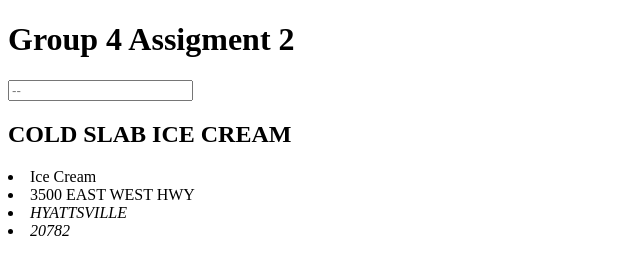
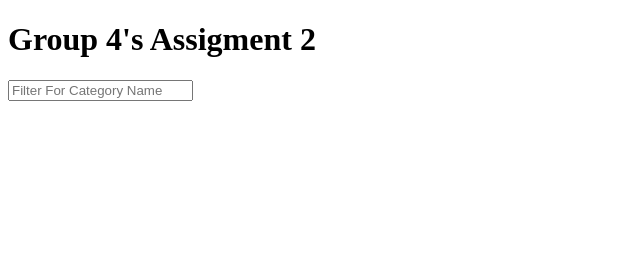
Before and after one commit to dseo3/assignment2, a website: page Public/index.html in a window 1280 px wide. Shown: the whole page, without its empty margins (0-640 px from the left). Drawn offline with Linux system fonts and the light colour scheme.

Commit message:
HTML outline

```diff
--- a/Public/index.html
+++ b/Public/index.html
@@ -1,23 +1,15 @@
 <!DOCTYPE html>
 <html lang="en">
 <head>
+    <meta charset="UTF-8">
     <title>Group 4's Assignment 2</title>
     <link rel="stylesheet" type="text/css" href="styles.css"/>
 </head>
 <body>
-    <h1>Group 4 Assigment 2</h1>
-    <input type="text" class="textInput" placeholder="--"> </input>
+
+    <h1>Group 4's Assigment 2</h1>
+    <input type="text" class="textInput" placeholder="Filter For Category Name"> </input>
     <script src="script.js"></script>
 
-    <div>
-        <h2>
-            COLD SLAB ICE CREAM
-        </h2>
-        <li>Ice Cream</li>
-        <li>3500 EAST WEST HWY</li>
-        <li> <i>HYATTSVILLE</i></li>
-        <li> <i>20782</i></li>
-
-    </div>
 </body>
 </html>
```
